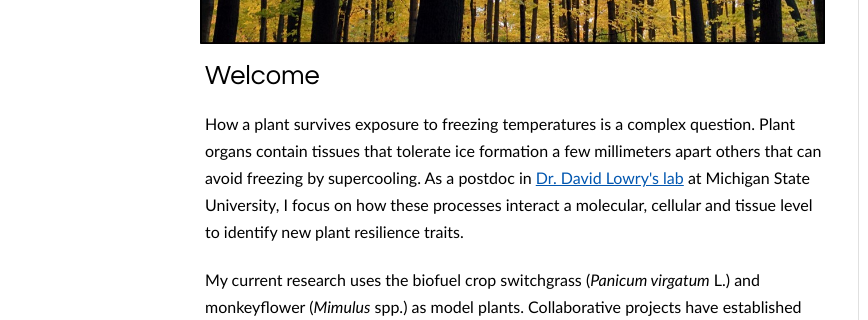
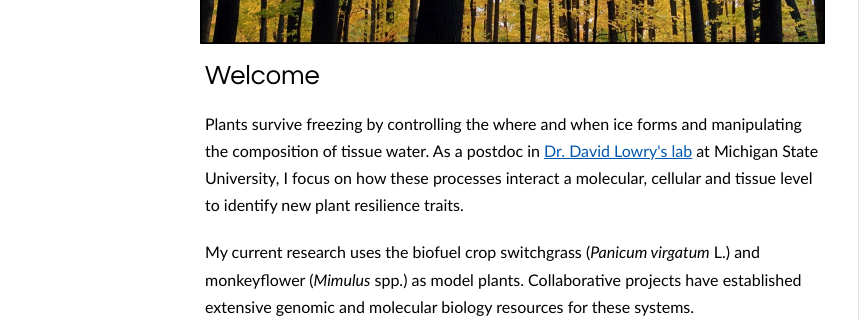
Before and after one commit to iwillick/iwillick.github.io, a plain HTML site: page index.html in a window 1280 px wide. Shown: the part 228-548 px from the top of the page, 0-868 px from the left. Drawn offline with Linux system fonts and the light colour scheme.

Commit message:
Update index.html
Index cell water line

```diff
--- a/index.html
+++ b/index.html
@@ -74,7 +74,7 @@
       <div id="content">
         <!-- insert the page content here -->
 		<h1>Welcome</h1>
-<p>How a plant survives exposure to freezing temperatures is a complex question. Plant organs contain tissues that tolerate ice formation a few millimeters apart others that can avoid freezing by supercooling. As a postdoc in <a href="https://davidbryantlowry.wordpress.com/">Dr. David Lowry's lab</a> at Michigan State University, I focus on how these processes interact a molecular, cellular and tissue level to identify new plant resilience traits.</p>
+<p>Plants survive freezing by controlling the where and when ice forms and manipulating the composition of tissue water. As a postdoc in <a href="https://davidbryantlowry.wordpress.com/">Dr. David Lowry's lab</a> at Michigan State University, I focus on how these processes interact a molecular, cellular and tissue level to identify new plant resilience traits.</p>
 <p>My current research uses the biofuel crop switchgrass (<i>Panicum virgatum</i> L.) and monkeyflower (<i>Mimulus</i> spp.) as model plants. Collaborative projects have established extensive genomic and molecular biology resources for these systems. </p>
 <p>I have other <i>cool</i> projects in the pipeline. Please see the research and publications section for more details!</p>
 					<span class="center"><img src="style/ianmicroscope.jpg" height="50%" width="50%" alt="Ianresearch" /></span>
```
